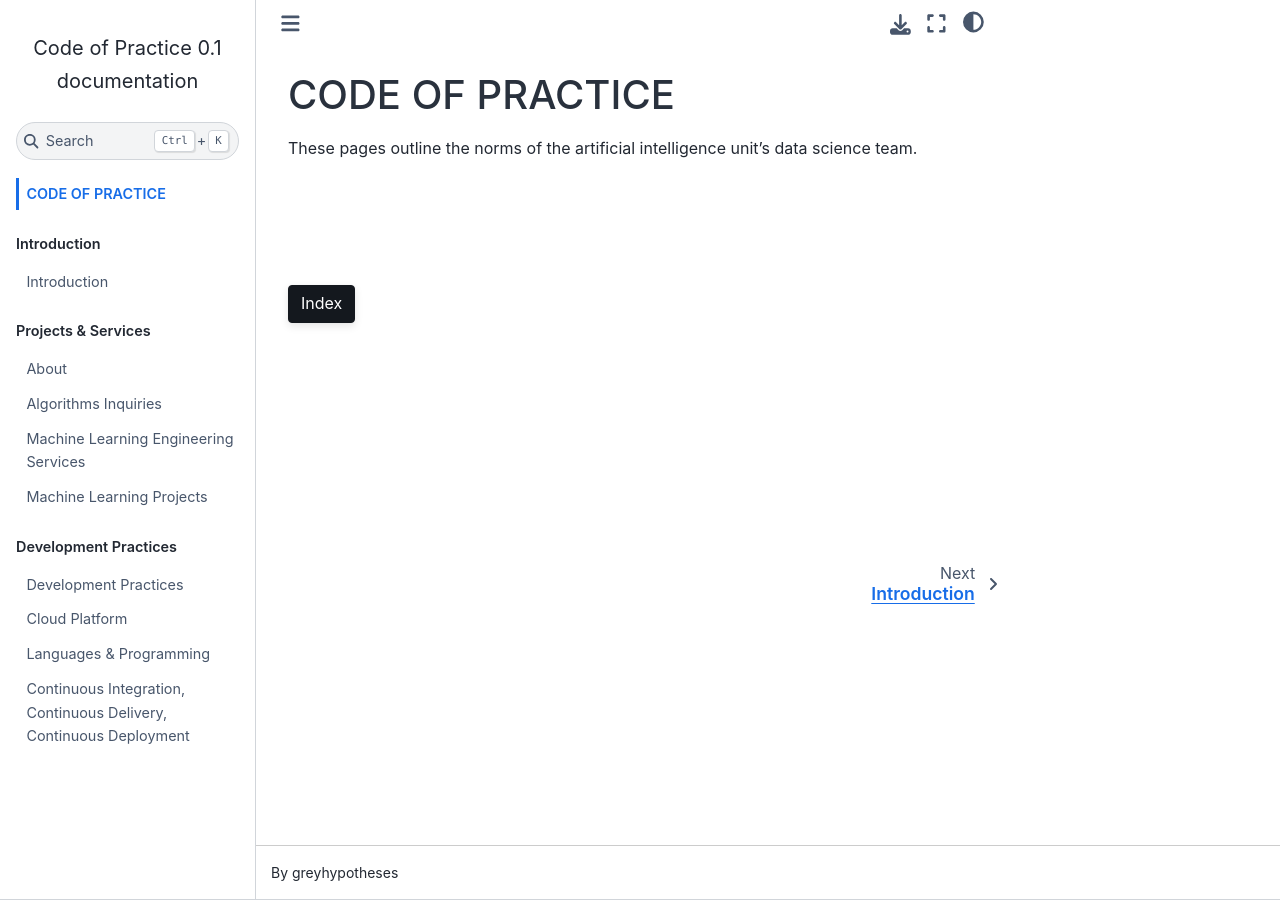
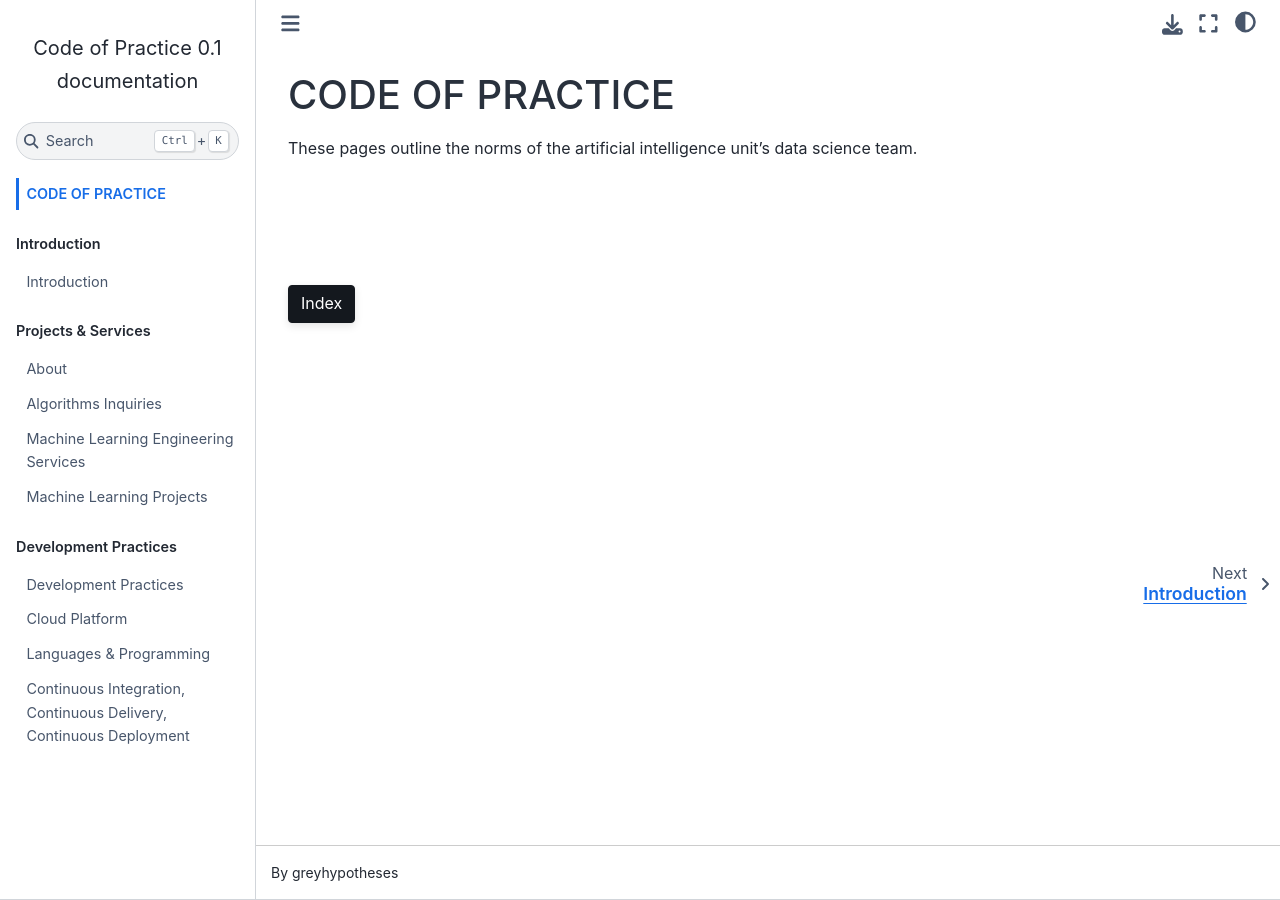
Before and after one commit to thereferences/practice, a Sphinx documentation site: the page built from docs/source/index.rst, in a window 1280 px wide. Built offline with Sphinx 7.4.7 and the Sphinx Book theme 1.1.4, drawn with Linux system fonts in a browser that asks for light colours.

Commit message:
Update docs/source/_static/css/generic.css

```diff
--- a/docs/source/_static/css/generic.css
+++ b/docs/source/_static/css/generic.css
@@ -16,3 +16,7 @@ ul.special {
     padding-bottom:1px;
     margin-left: 15px;
 }
+
+.bd-main .bd-content .bd-article-container {
+    max-width: 150em;
+}
```
